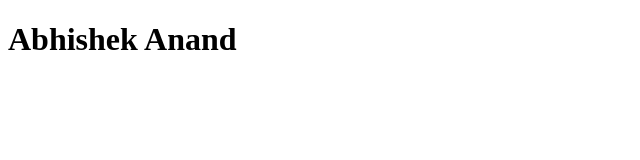
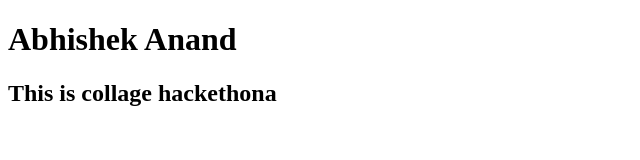
Before and after one commit to abhishekanandok/CodeYodha, a plain HTML site: page index.html in a window 1280 px wide. Shown: the whole page, without its empty margins (0-640 px from the left). Drawn offline with Linux system fonts and the light colour scheme.

Commit message:
h2 heddaing

```diff
--- a/index.html
+++ b/index.html
@@ -7,5 +7,6 @@
 </head>
 <body>
     <h1>Abhishek Anand</h1>
+    <h2>This is collage hackethona</h2>
 </body>
 </html>
```
